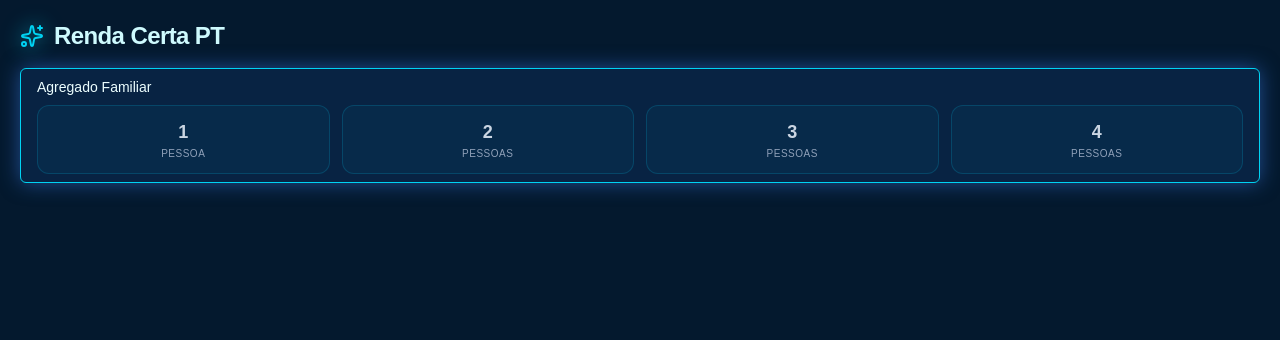
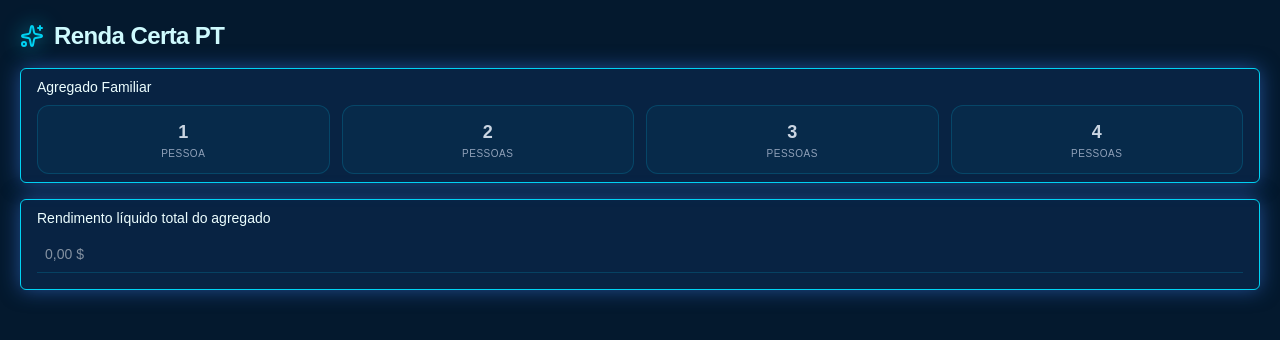
Before and after one commit to EdmilsonEdstar/renda-certa-pt, a Next.js app: page / in a window 1280 px wide. Shown: the top 340 px of the page. Built offline with nearby package versions, Linux system fonts and the light colour scheme.

Commit message:
implement: TextBox, BlueBox, and session rendimento do agregado

```diff
--- /dev/null
+++ b/components/BlueBox.tsx
@@ -0,0 +1,11 @@
+type BlueBoxProps = {
+    children:React.ReactNode
+}
+
+export function BlueBox({children} : BlueBoxProps) {
+    return (
+        <div className="py-2 px-4 border-1 border-cyan-400 rounded-md shadow-[0_0_20px_rgba(59,130,246,0.5)] bg-blue-500/10">
+            {children}
+        </div>
+    );
+}
--- a/components/SideBar.tsx
+++ b/components/SideBar.tsx
@@ -1,14 +1,16 @@
 import { Baby, User, Users, UsersRound } from "lucide-react";
 import { Title } from "./Title";
 import { ButtonAgreFam } from "./ButtonAgreFam";
+import { BlueBox } from "./BlueBox";
+import { TextBox } from "./TextBox";
 
 export function SideBar() {
     return (
-        <div className="py-2 px-4 border-1 border-cyan-400 rounded-md shadow-[0_0_20px_rgba(59,130,246,0.5)] bg-blue-500/10">
+        <div className="flex flex-col gap-4">
+
+        <BlueBox>
             {/* Alterado de <p> para <div> para corrigir o erro anterior de hidratação */}
-            <div className="text-cyan-100 pb-2 text-sm">
-                <Title title="Agregado Familiar" />
-            </div>
+            <Title title="Agregado Familiar" />
 
             <div className="grid grid-cols-4 gap-3">
                 {Array.from({ length: 4 }, (_, index) => {
@@ -16,6 +18,14 @@ export function SideBar() {
                     return <ButtonAgreFam key={i} count={i} />;
                 })}
             </div>
+
+        </BlueBox>
+
+        <BlueBox>
+            <Title title="Rendimento líquido total do agregado" />
+            <TextBox />
+        </BlueBox>
+
         </div>
     );
 }
--- /dev/null
+++ b/components/TextBox.tsx
@@ -0,0 +1,7 @@
+export function TextBox(){
+    return(
+        <div className="text-cyan-50 pb-2 text-sm">
+            <input className="w-full border-b-1 border-cyan-500/20 rounded-none bg-transparent p-2 text-white focus:outline-none focus:border-cyan-500" type="text" name="" id="" placeholder="0,00 $" />
+        </div>
+    )
+}
--- a/components/Title.tsx
+++ b/components/Title.tsx
@@ -4,6 +4,6 @@ type TitleProps = {
 
 export function Title({title} : TitleProps){
     return(
-        <div className="text-cyan-50">{title}</div>
+        <div className="text-cyan-50 pb-2 text-sm">{title}</div>
     )
 }
```
